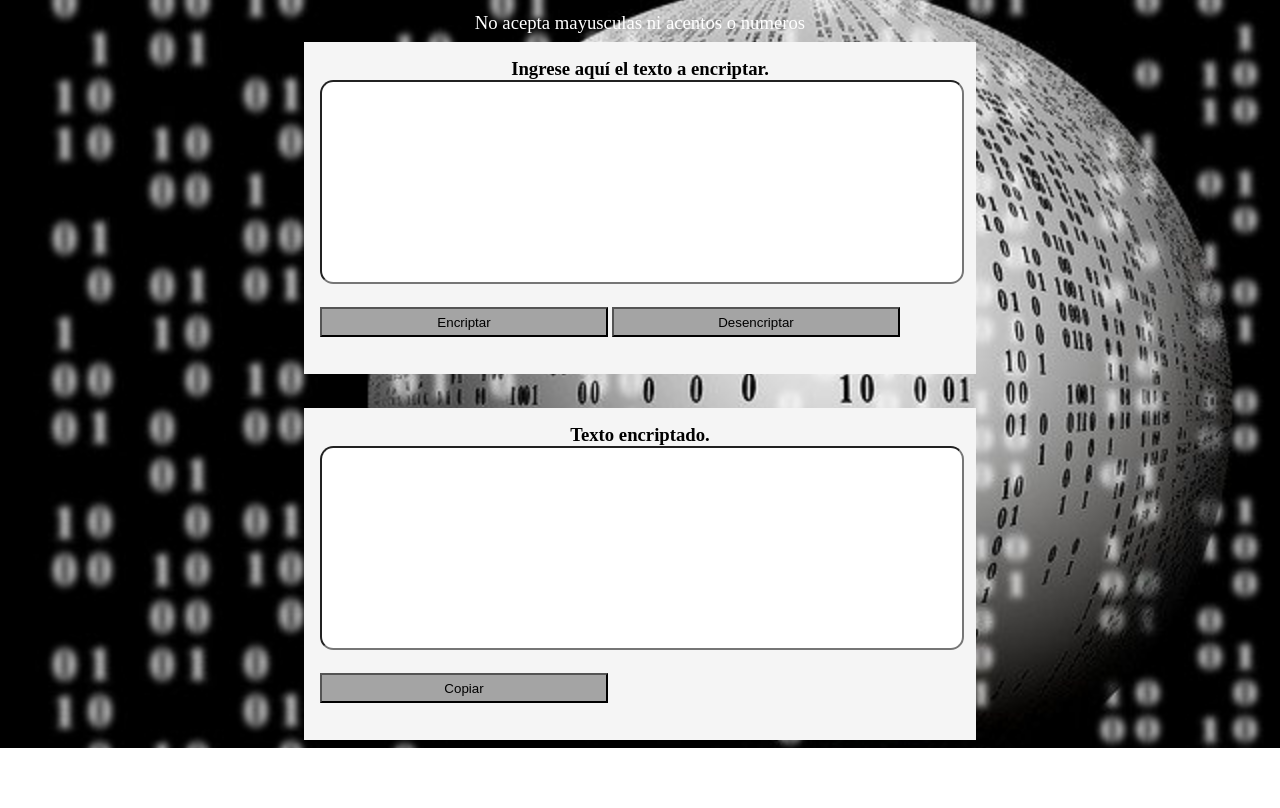
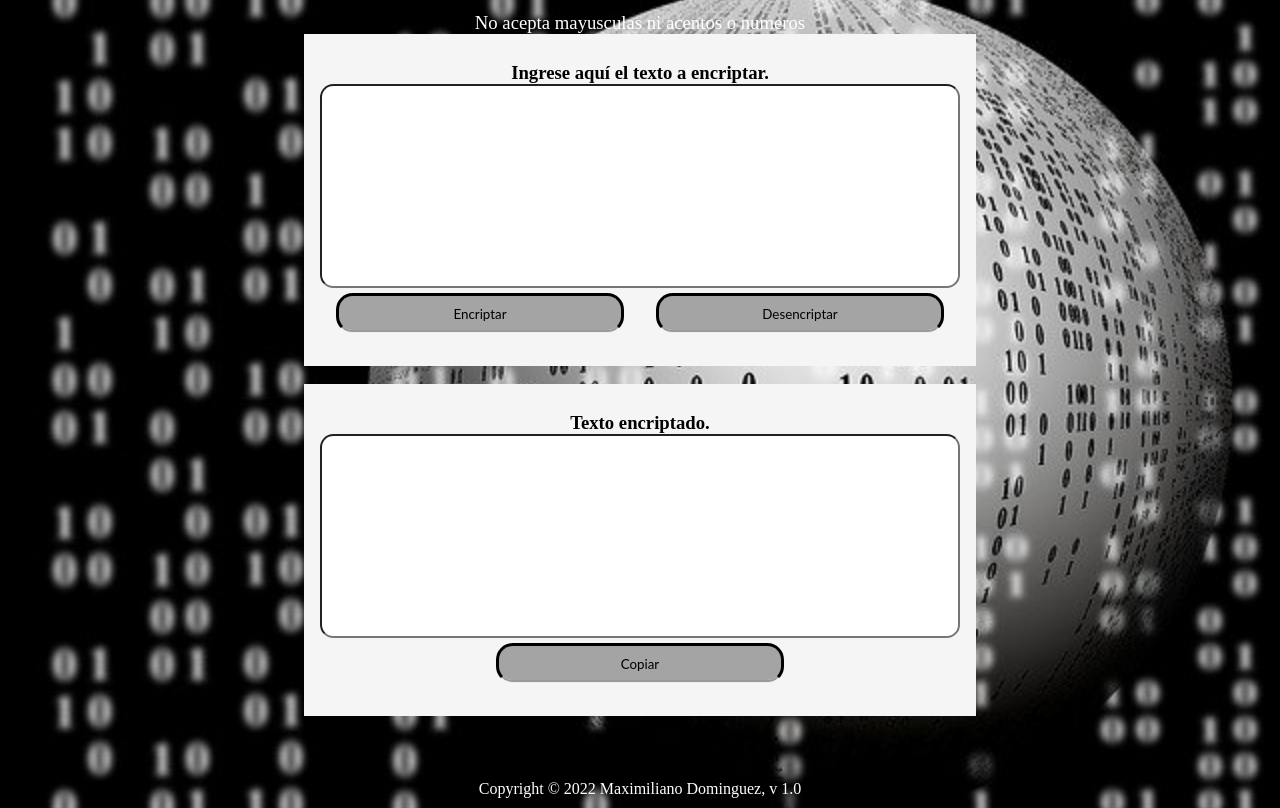
Before and after one commit to MODoming/challenge_encriptador, a plain HTML site: page index.html in a window 1280 px wide. Shown: the part 55-863 px from the top of the page. Before the commit the page ends 803 px from the top, so only its background shows below. Drawn offline with Linux system fonts and the light colour scheme.

Commit message:
Mejorando el formato y agregando copyrigth

```diff
--- a/css/index.css
+++ b/css/index.css
@@ -22,11 +22,18 @@
     background-color: whitesmoke;
 }
 .Contenedor {
+    text-align: center;
+    display: flex;
+    margin: auto;
+    flex-wrap: wrap;
+    flex: 1 1 200px;
+    align-content: center;
+    justify-content: center;
+    align-items: stretch;
     width: 50%;
     height: 300px;
     float: none;
     background-color: whitesmoke;
-    margin: 0.5em auto;
     padding: 1em;
 }
 .Cuadros {
@@ -38,8 +45,24 @@
     text-align: center;
 }
 .Boton{
+    text-align: center;
+    border: solid;
+    border-bottom-style: groove;
+    font-family: 'Lato', sans-serif;
+    padding: 10px;
+    border-radius: 1.25em;
+    transition-duration: 0.08s;
+    margin-left: 1px;
+    margin-right: 1px;
     width: 45%;
-    height: 30px;
+    height: 40px;
     margin: 5px auto;
     background-color: #a4a4a4;
 }
+footer {
+    text-align: center;
+    margin-top: 8vh;
+    margin-bottom: 10px;
+    width: 100%;
+    color: white;
+}
--- a/index.html
+++ b/index.html
@@ -29,7 +29,9 @@
         </div>
 
     </header>
-
+    <footer>
+        <p>Copyright © 2022 Maximiliano Dominguez, v 1.0</p>
+    </footer>
 </body>
 
 <script src="js/operatoria.js"></script>
```
